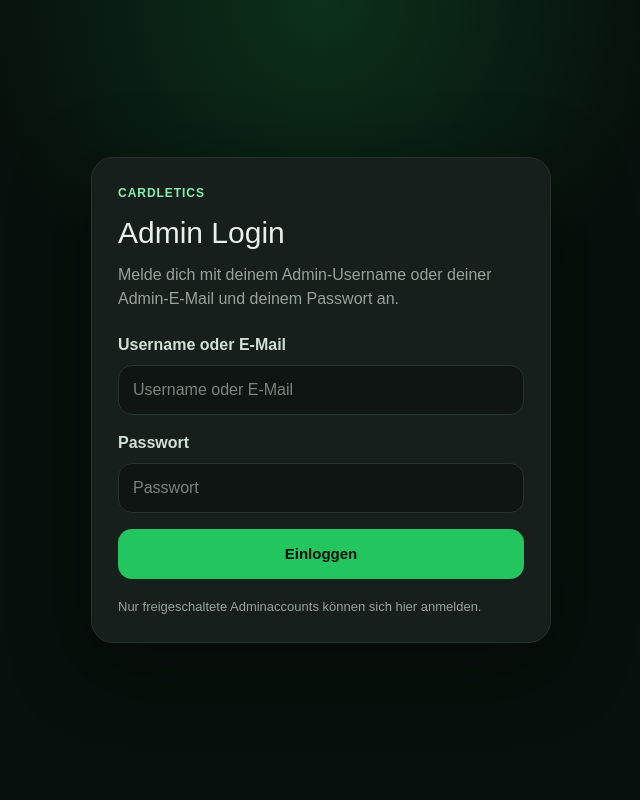
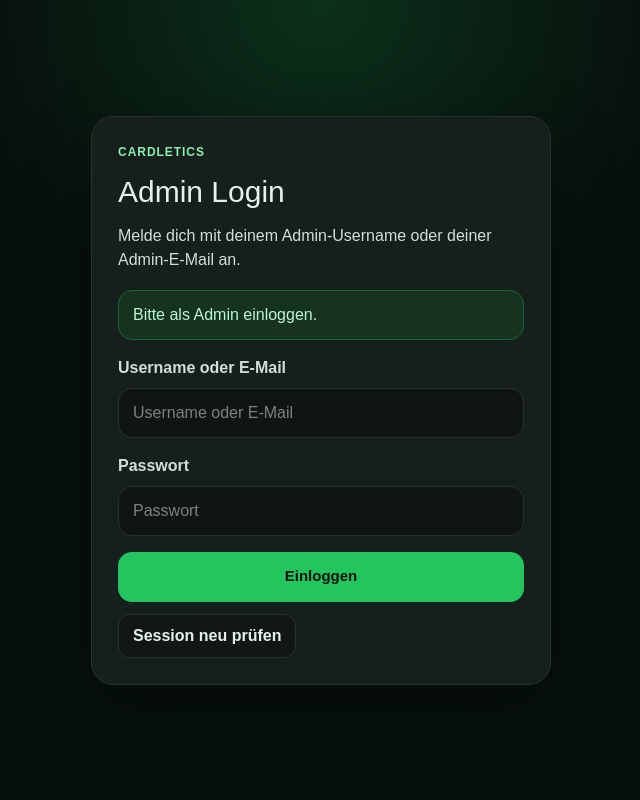
Before and after one commit to Cardletics/cardletics-admin, a Next.js app: page /admin/login in a window 1280 px wide. Shown: the top 800 px of the page, without its empty margins (319-959 px from the left). Built offline with nearby package versions, Linux system fonts and the light colour scheme; no server answers.

Commit message:
fix homepage

```diff
--- a/components/AdminAuthShell.tsx
+++ b/components/AdminAuthShell.tsx
@@ -1,134 +1,181 @@
 "use client";
 
-import { useEffect, useState } from "react";
-import type { CSSProperties, ReactNode } from "react";
-import { usePathname, useRouter } from "next/navigation";
+import { FormEvent, ReactNode, useEffect, useState } from "react";
+import type { CSSProperties } from "react";
 import Sidebar from "./Sidebar";
 import { supabase } from "../lib/supabase";
 
-type AuthState = "checking" | "allowed" | "blocked";
+type AuthState = "checking" | "login" | "allowed";
 
 export default function AdminAuthShell({ children }: { children: ReactNode }) {
-  const router = useRouter();
-  const pathname = usePathname();
-
   const [authState, setAuthState] = useState<AuthState>("checking");
-  const [message, setMessage] = useState("Admin-Session wird geprüft...");
-  const [sessionEmail, setSessionEmail] = useState<string | null>(null);
+  const [email, setEmail] = useState<string | null>(null);
+  const [loginIdentifier, setLoginIdentifier] = useState("");
+  const [password, setPassword] = useState("");
+  const [message, setMessage] = useState("Session wird geprüft...");
+  const [errorMessage, setErrorMessage] = useState<string | null>(null);
+  const [loading, setLoading] = useState(false);
   const [loggingOut, setLoggingOut] = useState(false);
 
-  const isLoginPage = pathname === "/admin/login";
-
-  useEffect(() => {
-    let cancelled = false;
-
-    async function checkAdminSession() {
-      if (isLoginPage) {
-        setAuthState("allowed");
-        return;
-      }
-
+  async function checkSession() {
     setAuthState("checking");
-      setMessage("Admin-Session wird geprüft...");
+    setMessage("Session wird geprüft...");
+    setErrorMessage(null);
 
     const { data: sessionData, error: sessionError } =
       await supabase.auth.getSession();
 
-      if (cancelled) return;
-
     if (sessionError) {
-        console.error("Supabase Session Fehler:", sessionError);
-        setSessionEmail(null);
-        setAuthState("blocked");
-        setMessage("Session konnte nicht geprüft werden.");
-        router.replace("/admin/login");
+      setEmail(null);
+      setAuthState("login");
+      setErrorMessage(sessionError.message);
       return;
     }
 
-      const session = sessionData.session;
-
-      if (!session) {
-        setSessionEmail(null);
-        setAuthState("blocked");
-        setMessage("Nicht eingeloggt. Weiterleitung zum Admin-Login...");
-        const redirect = encodeURIComponent(pathname || "/admin/users");
-        router.replace(`/admin/login?redirect=${redirect}`);
+    if (!sessionData.session) {
+      setEmail(null);
+      setAuthState("login");
+      setMessage("Bitte als Admin einloggen.");
       return;
     }
 
-      setSessionEmail(session.user.email ?? null);
+    setEmail(sessionData.session.user.email ?? null);
     setMessage("Adminrechte werden geprüft...");
 
     const { data: isAdmin, error: adminError } = await supabase.rpc(
       "is_admin_user"
     );
 
-      if (cancelled) return;
-
     if (adminError) {
-        console.error("Admin-Prüfung fehlgeschlagen:", adminError);
-        setAuthState("blocked");
-        setMessage(adminError.message || "Admin-Prüfung fehlgeschlagen.");
+      setAuthState("login");
+      setErrorMessage(adminError.message);
       return;
     }
 
     if (isAdmin !== true) {
       await supabase.auth.signOut();
-
-        if (cancelled) return;
-
-        setSessionEmail(null);
-        setAuthState("blocked");
-        setMessage("Dieser Account hat keine Adminrechte.");
-        router.replace("/admin/login?error=not_admin");
+      setEmail(null);
+      setAuthState("login");
+      setErrorMessage("Dieser Account ist kein Admin.");
       return;
     }
 
     setAuthState("allowed");
   }
 
-    checkAdminSession();
+  useEffect(() => {
+    checkSession();
 
     const {
       data: { subscription },
-    } = supabase.auth.onAuthStateChange((event, session) => {
-      if (isLoginPage) return;
-
-      if (event === "SIGNED_IN" || event === "TOKEN_REFRESHED") {
-        setSessionEmail(session?.user.email ?? null);
-      }
-
-      if (event === "SIGNED_OUT") {
-        setSessionEmail(null);
-        const redirect = encodeURIComponent(pathname || "/admin/users");
-        router.replace(`/admin/login?redirect=${redirect}`);
-      }
+    } = supabase.auth.onAuthStateChange(() => {
+      // Kein automatisches Redirect mehr. Nur Session neu prüfen.
+      checkSession();
     });
 
     return () => {
-      cancelled = true;
       subscription.unsubscribe();
     };
-  }, [isLoginPage, pathname, router]);
+  }, []);
+
+  async function resolveLoginEmail(identifier: string) {
+    const cleanIdentifier = identifier.trim().toLowerCase();
+
+    if (!cleanIdentifier) return null;
+
+    const { data, error } = await supabase.rpc("admin_resolve_login_identifier", {
+      p_identifier: cleanIdentifier,
+    });
+
+    if (error) {
+      throw new Error(error.message || "Username/E-Mail konnte nicht geprüft werden.");
+    }
+
+    if (!data || typeof data !== "string") return null;
+
+    return data.trim().toLowerCase();
+  }
+
+  async function handleLogin(event: FormEvent<HTMLFormElement>) {
+    event.preventDefault();
+
+    setErrorMessage(null);
+
+    if (!loginIdentifier.trim() || !password) {
+      setErrorMessage("Bitte Username/E-Mail und Passwort eingeben.");
+      return;
+    }
+
+    setLoading(true);
+    setMessage("Login wird geprüft...");
+
+    try {
+      const loginEmail = await resolveLoginEmail(loginIdentifier);
+
+      if (!loginEmail) {
+        setErrorMessage("Kein Adminaccount mit diesem Username oder dieser E-Mail gefunden.");
+        setLoading(false);
+        return;
+      }
+
+      const { error: loginError } = await supabase.auth.signInWithPassword({
+        email: loginEmail,
+        password,
+      });
+
+      if (loginError) {
+        setErrorMessage("Login fehlgeschlagen. Bitte prüfe Username/E-Mail und Passwort.");
+        setLoading(false);
+        return;
+      }
+
+      setMessage("Login erfolgreich. Adminrechte werden geprüft...");
+
+      const { data: sessionData } = await supabase.auth.getSession();
+
+      if (!sessionData.session) {
+        setErrorMessage("Login erfolgreich, aber die Session wurde nicht gespeichert.");
+        setLoading(false);
+        return;
+      }
+
+      setEmail(sessionData.session.user.email ?? null);
+
+      const { data: isAdmin, error: adminError } = await supabase.rpc(
+        "is_admin_user"
+      );
+
+      if (adminError) {
+        setErrorMessage(adminError.message || "Admin-Prüfung fehlgeschlagen.");
+        setLoading(false);
+        return;
+      }
+
+      if (isAdmin !== true) {
+        await supabase.auth.signOut();
+        setErrorMessage("Login erfolgreich, aber dieser Account ist kein Admin.");
+        setLoading(false);
+        return;
+      }
+
+      setAuthState("allowed");
+      setPassword("");
+    } catch (error) {
+      setErrorMessage(
+        error instanceof Error ? error.message : "Login konnte nicht geprüft werden."
+      );
+    }
+
+    setLoading(false);
+  }
 
   async function handleLogout() {
     setLoggingOut(true);
-
-    const { error } = await supabase.auth.signOut();
-
-    if (error) {
-      console.error("Logout fehlgeschlagen:", error);
+    await supabase.auth.signOut();
+    setEmail(null);
+    setAuthState("login");
+    setPassword("");
     setLoggingOut(false);
-      setMessage(error.message || "Logout fehlgeschlagen.");
-      return;
-    }
-
-    setSessionEmail(null);
-    router.replace("/admin/login");
-  }
-
-  if (isLoginPage) {
-    return <>{children}</>;
   }
 
   if (authState === "checking") {
@@ -142,18 +189,54 @@
     );
   }
 
-  if (authState === "blocked") {
+  if (authState === "login") {
     return (
-      <div style={centerPageStyle}>
-        <div style={errorCardStyle}>
-          <h1 style={statusTitleStyle}>Admin-Zugriff blockiert</h1>
-          <p style={statusTextStyle}>{message}</p>
-          <button
-            type="button"
-            onClick={() => router.replace("/admin/login")}
-            style={buttonStyle}
-          >
-            Zum Login
+      <div style={loginPageStyle}>
+        <div style={loginCardStyle}>
+          <p style={eyebrowStyle}>Cardletics</p>
+          <h1 style={statusTitleStyle}>Admin Login</h1>
+          <p style={statusTextStyle}>
+            Melde dich mit deinem Admin-Username oder deiner Admin-E-Mail an.
+          </p>
+
+          {errorMessage && <div style={errorBoxStyle}>{errorMessage}</div>}
+          {!errorMessage && message && <div style={infoBoxStyle}>{message}</div>}
+
+          <form onSubmit={handleLogin} style={formStyle}>
+            <div>
+              <label style={labelStyle}>Username oder E-Mail</label>
+              <input
+                type="text"
+                placeholder="Username oder E-Mail"
+                value={loginIdentifier}
+                onChange={(event) => setLoginIdentifier(event.target.value)}
+                style={inputStyle}
+                autoComplete="username"
+                autoCapitalize="none"
+                autoCorrect="off"
+                spellCheck={false}
+              />
+            </div>
+
+            <div>
+              <label style={labelStyle}>Passwort</label>
+              <input
+                type="password"
+                placeholder="Passwort"
+                value={password}
+                onChange={(event) => setPassword(event.target.value)}
+                style={inputStyle}
+                autoComplete="current-password"
+              />
+            </div>
+
+            <button type="submit" disabled={loading} style={buttonStyle}>
+              {loading ? "Login läuft..." : "Einloggen"}
+            </button>
+          </form>
+
+          <button type="button" onClick={checkSession} style={secondaryButtonStyle}>
+            Session neu prüfen
           </button>
         </div>
       </div>
@@ -168,7 +251,7 @@
         <div style={topbarStyle}>
           <div>
             <div style={topbarLabelStyle}>Eingeloggt als Admin</div>
-            <div style={topbarEmailStyle}>{sessionEmail || "Unbekannte Session"}</div>
+            <div style={topbarEmailStyle}>{email || "Unbekannte Session"}</div>
           </div>
 
           <button
@@ -200,6 +283,12 @@
   padding: "24px",
 };
 
+const loginPageStyle: CSSProperties = {
+  ...centerPageStyle,
+  background:
+    "radial-gradient(circle at top, rgba(34,197,94,0.18), transparent 34%), #07100c",
+};
+
 const statusCardStyle: CSSProperties = {
   width: "100%",
   maxWidth: "440px",
@@ -210,16 +299,26 @@
   boxShadow: "0 18px 60px rgba(0,0,0,0.35)",
 };
 
-const errorCardStyle: CSSProperties = {
+const loginCardStyle: CSSProperties = {
   ...statusCardStyle,
-  border: "1px solid #7f1d1d",
-  background: "#331717",
+  maxWidth: "460px",
+  borderRadius: "22px",
+  padding: "26px",
+};
+
+const eyebrowStyle: CSSProperties = {
+  margin: "0 0 8px 0",
+  color: "#86efac",
+  fontWeight: 800,
+  letterSpacing: "0.08em",
+  textTransform: "uppercase",
+  fontSize: "12px",
 };
 
 const statusTitleStyle: CSSProperties = {
   margin: "0 0 10px 0",
   color: "#e7f1eb",
-  fontSize: "26px",
+  fontSize: "30px",
 };
 
 const statusTextStyle: CSSProperties = {
@@ -228,13 +327,69 @@
   lineHeight: 1.5,
 };
 
+const errorBoxStyle: CSSProperties = {
+  background: "#331717",
+  border: "1px solid #7f1d1d",
+  color: "#fecaca",
+  borderRadius: "14px",
+  padding: "12px 14px",
+  marginBottom: "16px",
+  lineHeight: 1.5,
+};
+
+const infoBoxStyle: CSSProperties = {
+  background: "#163322",
+  border: "1px solid #166534",
+  color: "#bbf7d0",
+  borderRadius: "14px",
+  padding: "12px 14px",
+  marginBottom: "16px",
+  lineHeight: 1.5,
+};
+
+const formStyle: CSSProperties = {
+  display: "grid",
+  gap: "16px",
+};
+
+const labelStyle: CSSProperties = {
+  display: "block",
+  marginBottom: "8px",
+  color: "#cfe0d6",
+  fontWeight: 800,
+};
+
+const inputStyle: CSSProperties = {
+  width: "100%",
+  minHeight: "48px",
+  borderRadius: "14px",
+  border: "1px solid #27312d",
+  background: "#0f1512",
+  color: "#e7f1eb",
+  padding: "12px 14px",
+  boxSizing: "border-box",
+  outline: "none",
+};
+
 const buttonStyle: CSSProperties = {
-  minHeight: "44px",
-  padding: "10px 16px",
-  borderRadius: "12px",
+  minHeight: "50px",
   border: "0",
+  borderRadius: "14px",
   background: "#22c55e",
   color: "#08130c",
+  fontWeight: 900,
+  fontSize: "15px",
+  cursor: "pointer",
+};
+
+const secondaryButtonStyle: CSSProperties = {
+  marginTop: "12px",
+  minHeight: "42px",
+  padding: "9px 14px",
+  borderRadius: "12px",
+  border: "1px solid #27312d",
+  background: "#101714",
+  color: "#e7f1eb",
   fontWeight: 800,
   cursor: "pointer",
 };
```
Lines whose indentation alone changed are shown as unchanged.
